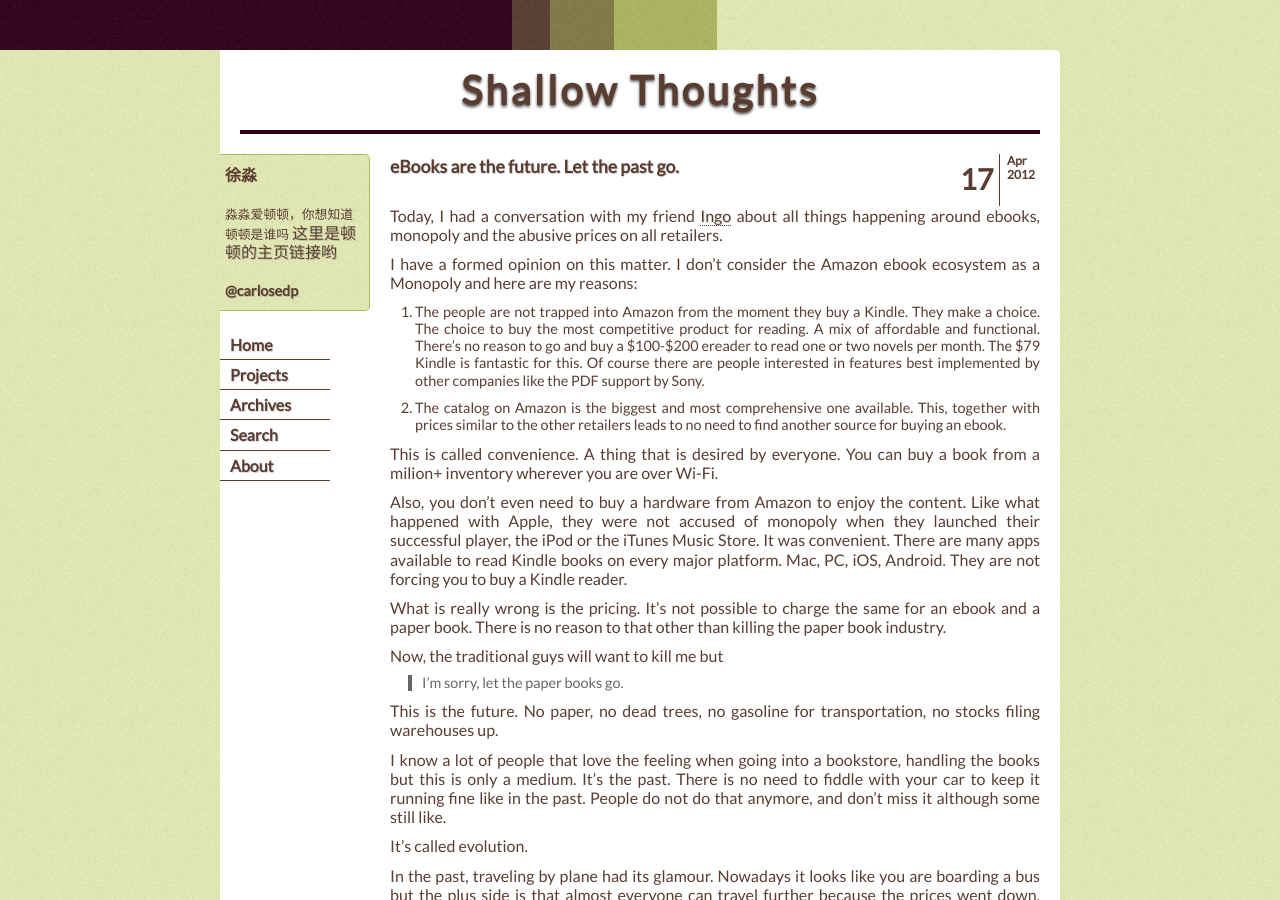
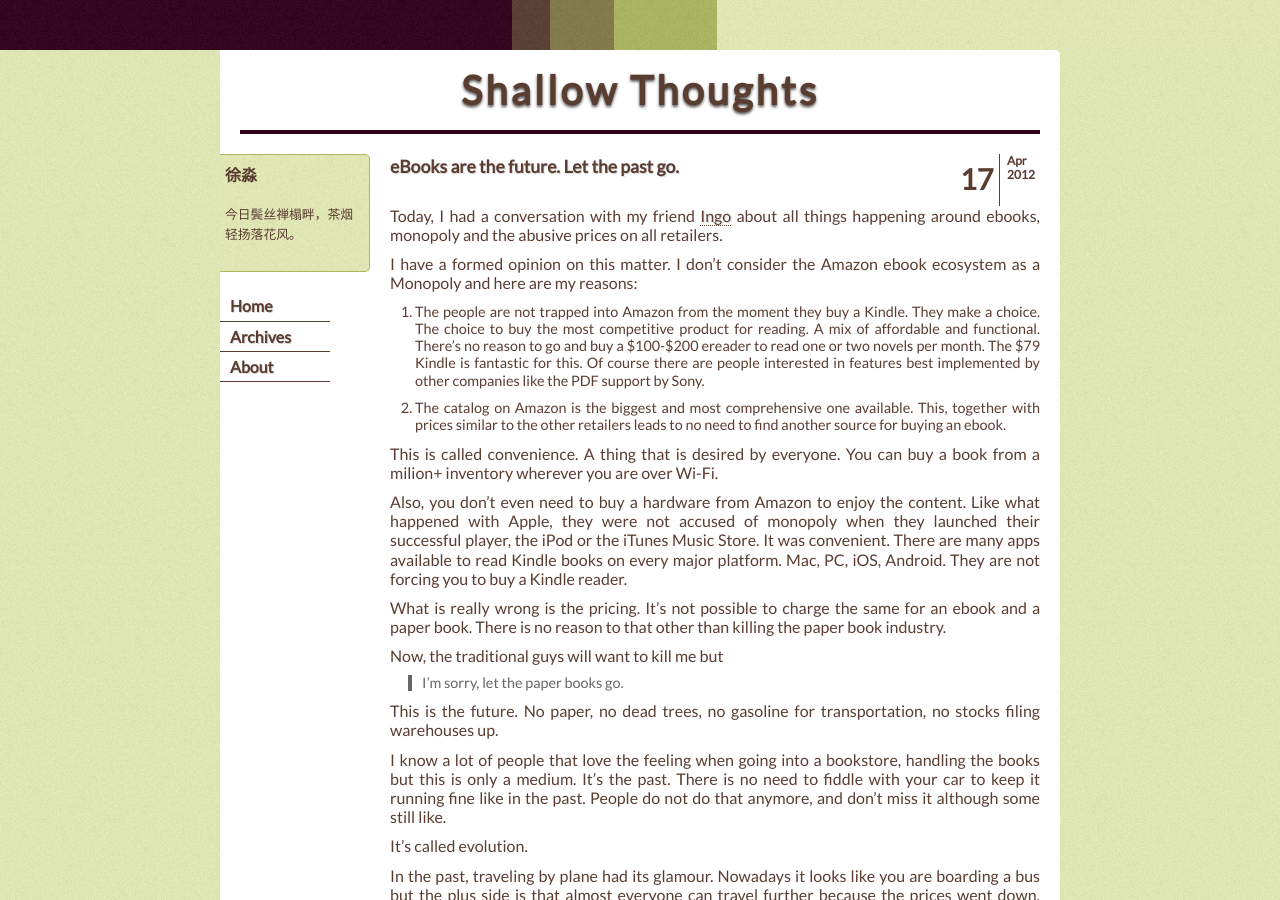
Before and after one commit to xumiao1994/xmblog, a Jekyll site: the page built from index.html, in a window 1280 px wide and 900 px high. Built offline with Jekyll 4.4.1, drawn with Linux system fonts in a browser that asks for light colours; Markdown is read by kramdown in place of the engine named in the settings; comment, search, counter and statistics services are not loaded.

Commit message:
Update default.html

```diff
--- a/_layouts/default.html
+++ b/_layouts/default.html
@@ -43,19 +43,13 @@
 
                     <span class="name">徐淼</span>
                     <br/><br/>
-                    <span class="about">淼淼爱顿顿，你想知道顿顿是谁吗</span>
-                    <a her="soulmate803.github.io">这里是顿顿的主页链接哟</a>
+                    <span class="about">今日鬓丝禅榻畔，茶烟轻扬落花风。</span>
                     <br/><br/>
-                    <span class="twitter">
-                        <a href="http://twitter.com/carlosedp">@carlosedp</a>
-                    </span>
                 </div>
                 <br/>
                 <ul>
                     <li><a href="/xmblog">Home</a></li>
-                    <li><a href="/xmblog/projects">Projects</a></li>
                     <li><a href="/xmblog/archives">Archives</a></li>
-                    <li><a href="/xmblog/search">Search</a></li>
                     <li><a href="/xmblog/about">About</a></li>
                 </ul>
                 <div id="ads">
```
